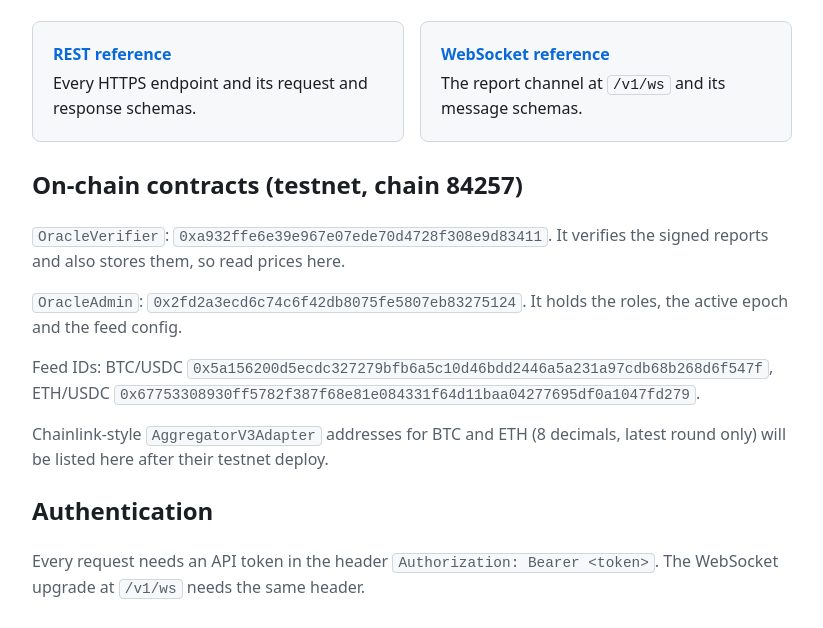
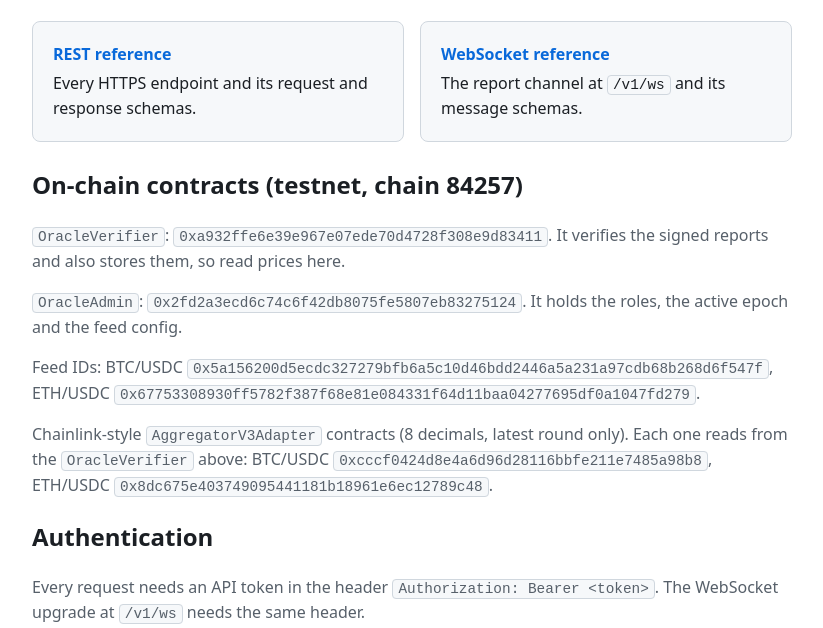
Before and after one commit to tickrdao/tickr-oracle-api-docs, a plain HTML site: page index.html in a window 1280 px wide. Shown: the part 153-781 px from the top of the page, without its empty margins (228-1051 px from the left). Drawn offline with Linux system fonts and the light colour scheme.

Commit message:
Add the BTC/USDC and ETH/USDC adapter addresses

```diff
--- a/index.html
+++ b/index.html
@@ -32,7 +32,7 @@
 <p><code>OracleVerifier</code>: <code>0xa932ffe6e39e967e07ede70d4728f308e9d83411</code>. It verifies the signed reports and also stores them, so read prices here.</p>
 <p><code>OracleAdmin</code>: <code>0x2fd2a3ecd6c74c6f42db8075fe5807eb83275124</code>. It holds the roles, the active epoch and the feed config.</p>
 <p>Feed IDs: BTC/USDC <code>0x5a156200d5ecdc327279bfb6a5c10d46bdd2446a5a231a97cdb68b268d6f547f</code>, ETH/USDC <code>0x67753308930ff5782f387f68e81e084331f64d11baa04277695df0a1047fd279</code>.</p>
-<p>Chainlink-style <code>AggregatorV3Adapter</code> addresses for BTC and ETH (8 decimals, latest round only) will be listed here after their testnet deploy.</p>
+<p>Chainlink-style <code>AggregatorV3Adapter</code> contracts (8 decimals, latest round only). Each one reads from the <code>OracleVerifier</code> above: BTC/USDC <code>0xcccf0424d8e4a6d96d28116bbfe211e7485a98b8</code>, ETH/USDC <code>0x8dc675e403749095441181b18961e6ec12789c48</code>.</p>
 <h2>Authentication</h2>
 <p>Every request needs an API token in the header <code>Authorization: Bearer &lt;token&gt;</code>. The WebSocket upgrade at <code>/v1/ws</code> needs the same header.</p>
 <h2>Getting an API token</h2>
```
